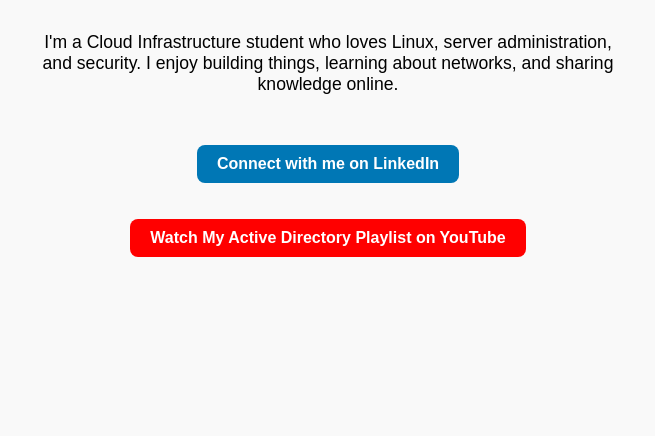
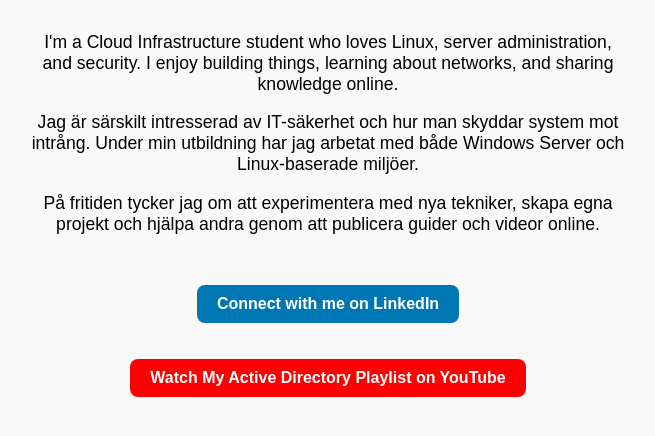
Before and after one commit to RedaEkengren/my-page, a plain HTML site: page index.html in a window 1280 px wide. Shown: the part 362-798 px from the top of the page, without its empty margins (312-967 px from the left). Drawn offline with Linux system fonts and the light colour scheme.

Commit message:
Update index.html

```diff
--- a/index.html
+++ b/index.html
@@ -51,11 +51,21 @@
   <img src="https://raw.githubusercontent.com/RedaEkengren/my-page/refs/heads/main/Jag%20600x600.png" alt="Photo of Reda">
 
   <div class="about">
-    <p>
-      I'm a Cloud Infrastructure student who loves Linux, server administration, and security.
-      I enjoy building things, learning about networks, and sharing knowledge online.
-    </p>
-  </div>
+  <p>
+    I'm a Cloud Infrastructure student who loves Linux, server administration, and security.
+    I enjoy building things, learning about networks, and sharing knowledge online.
+  </p>
+
+  <p>
+    Jag är särskilt intresserad av IT-säkerhet och hur man skyddar system mot intrång.
+    Under min utbildning har jag arbetat med både Windows Server och Linux-baserade miljöer.
+  </p>
+
+  <p>
+    På fritiden tycker jag om att experimentera med nya tekniker, skapa egna projekt
+    och hjälpa andra genom att publicera guider och videor online.
+  </p>
+</div>
 
   <div class="link-section">
     <!-- LinkedIn profile link -->
```
